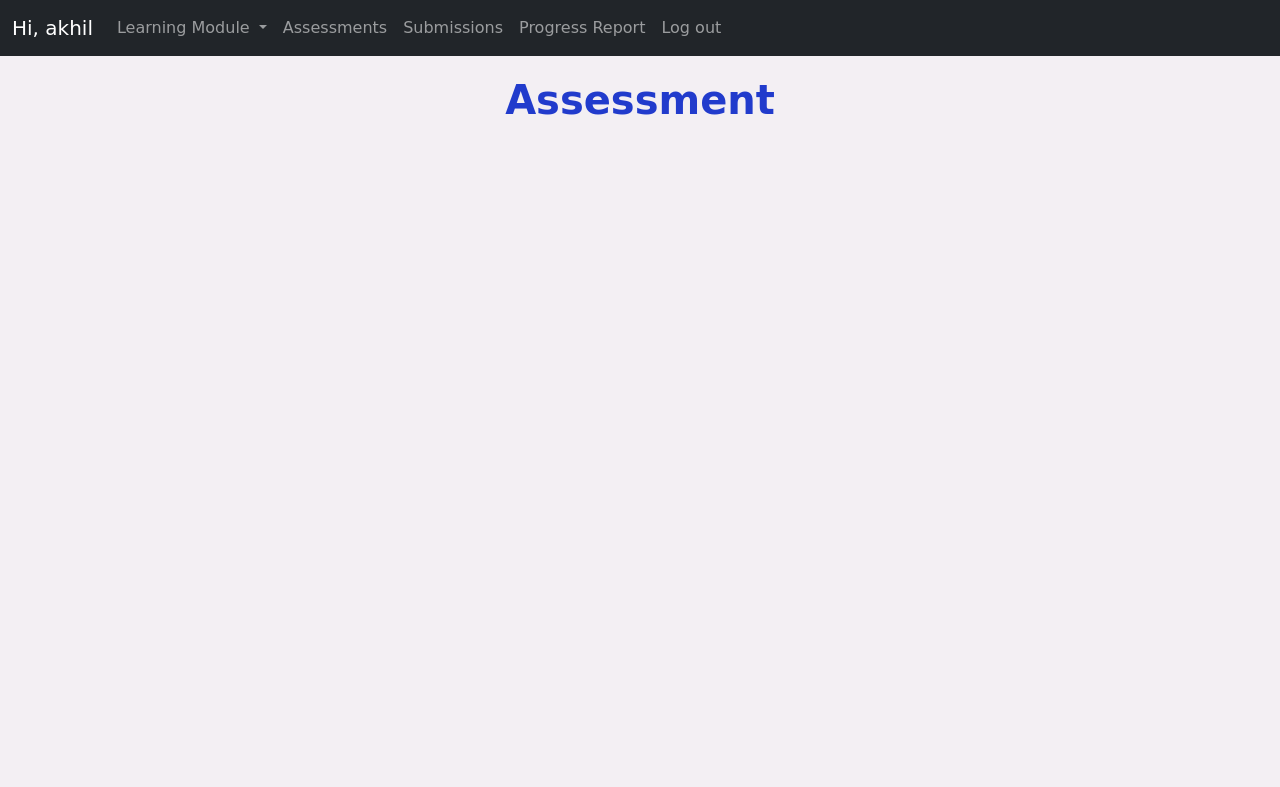
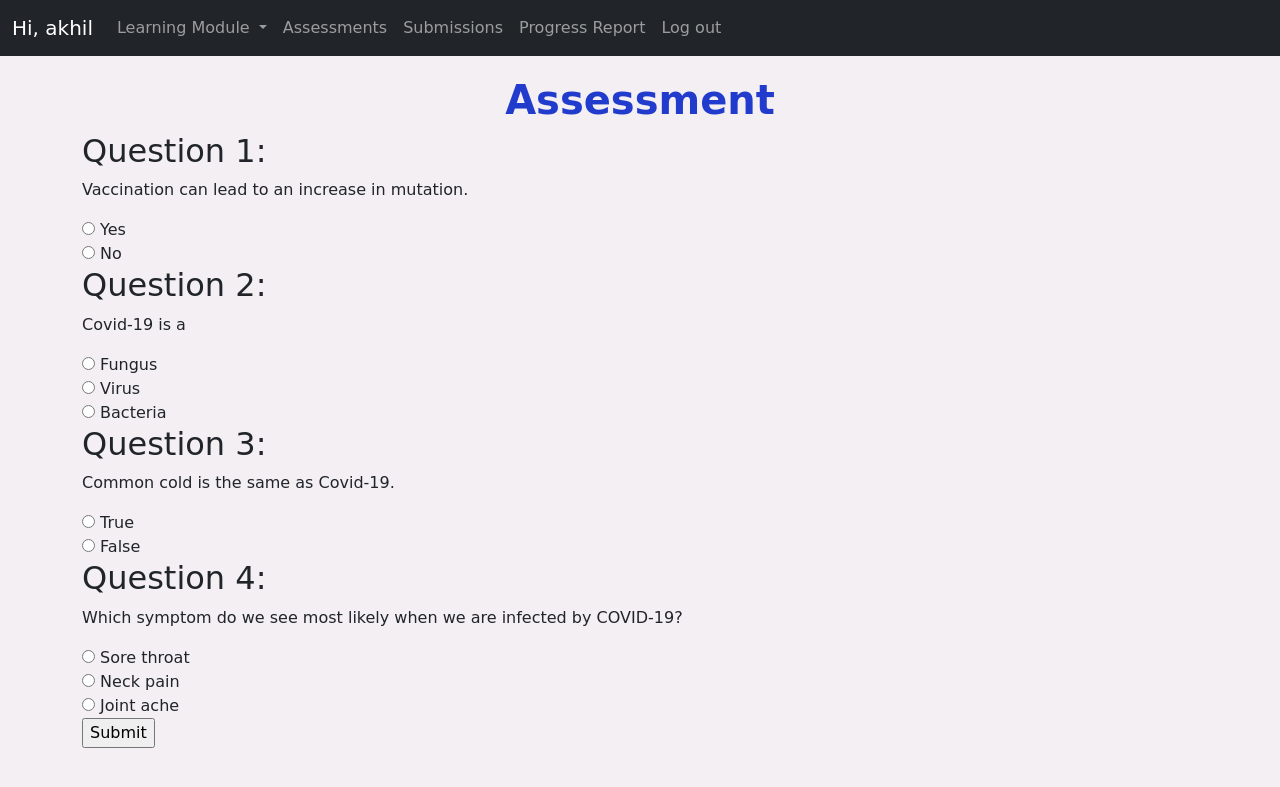
Before and after one commit to Aartipote/CITS5505_PROJ, a Flask app: page /assessment in a window 1280 px wide. Shown: the top 787 px of the page. Run offline with Flask 2, Linux system fonts and the light colour scheme; a user stored in the database is signed in; some libraries are stand-ins or nearby versions.

Commit message:
Assessment added

```diff
--- a/app/templates/assessment.html
+++ b/app/templates/assessment.html
@@ -1,4 +1,5 @@
 {% extends "dashboard.html" %}
+{% import "bootstrap/wtf.html" as wtf %}
 
 {% block title %}Assessment Page Page{% endblock %}
 
@@ -7,6 +8,39 @@
 <div class="user-page-container">
     <h1>Assessment</h1>
 
+    <div class="container">
+        <form class="form-assessment" method="POST" action="/assessment">
+            <div class="ques-block">
+                <h2>Question 1:</h2>
+                <p>Vaccination can lead to an increase in mutation.</p>
+                <input type = "radio" name="question1" value = "Yes">  Yes <br>
+                <input type = "radio" name="question1"value = "No">  No<br>
+            </div>
+            <div class="ques-block">
+                <h2>Question 2:</h2>
+                <p>Covid-19 is a </p>
+                <input type = "radio" name="question2" value = "Fungus">  Fungus <br>
+                <input type = "radio" name="question2"value = "Virus">  Virus<br>
+                <input type = "radio" name="question2"value = "Bacteria">  Bacteria<br>
+            </div>
+            <div class="ques-block">
+                <h2>Question 3:</h2>
+                <p>Common cold is the same as Covid-19.</p>
+                <input type = "radio" name="question3" value = "True">  True<br>
+                <input type = "radio" name="question3"value = "False">  False<br>
+            </div>
+            <div class="ques-block">
+                <h2>Question 4:</h2>
+                <p>Which symptom do we see most likely when we are infected by COVID-19?</p>
+                <input type = "radio" name="question4" value = "Sore throat">  Sore throat<br>
+                <input type = "radio" name="question4"value = "Neck pain">  Neck pain<br>
+                <input type = "radio" name="question4"value = "Joint ache">  Joint ache<br>
+            </div>
+            <input type="submit">
+
+        </form>
+    </div>
+
 
 </div>
 
--- a/app/templates/login.html
+++ b/app/templates/login.html
@@ -27,5 +27,7 @@
 
             <button class="btn btn-lg btn-primary btn-block" type="submit">Login In</button>
         </form>
+    </div>
+
 
 {% endblock %}
--- a/app/templates/submission.html
+++ b/app/templates/submission.html
@@ -6,6 +6,7 @@
 
 <div class="user-page-container">
     <h1>Submissions</h1>
+
 </div>
 
 {% endblock %}
--- a/app/views.py
+++ b/app/views.py
@@ -1,3 +1,4 @@
+from flask.globals import request
 from app import app
 from flask import render_template, redirect, url_for, flash
 from flask_wtf import FlaskForm
@@ -19,6 +20,7 @@ class User(UserMixin, db.Model):
     username = db.Column(db.String(15), unique=True)
     email = db.Column(db.String(50), unique=True)
     password = db.Column(db.String(80))
+    answers = db.Column(db.String(100))
 
     # def __init__(self, username, email, password):
     #     self.id = id
@@ -30,16 +32,23 @@ class User(UserMixin, db.Model):
 def load_user(user_id):
     return User.query.get(int(user_id))
 
+
+
 class LoginForm(FlaskForm):
     username = StringField('username', validators=[InputRequired(), Length(min=4, max=15, message = "Username should be between 4 and 15 characters long")])
     password = PasswordField('password', validators=[InputRequired(), Length(min=8, max=80, message = "Password should be a minimum of 8 characters")])
     remember = BooleanField('remember me')
 
 
+
 class RegisterForm(FlaskForm):
     email = StringField('email', validators=[InputRequired(), Email(message='Invalid email'), Length(max=50)])
     username = StringField('username', validators=[InputRequired(), Length(min=4, max=15, message = "Username should be between 4 and 15 characters long")])
     password = PasswordField('password', validators=[InputRequired(), Length(min=8, max=80, message = "Password should be a minimum of 8 characters")])
+
+
+class AssessmentForm(FlaskForm):
+    ques1 = StringField('Vaccination can lead to an increase in mutation.')
 
 @app.route("/")
 def base():
@@ -81,7 +90,7 @@ def signup():
         useremailcheck = User.query.filter_by(email = form.email.data).first()
         if not usernamecheck and not useremailcheck:
             hashed_password = generate_password_hash(form.password.data, method='sha256')
-            new_user = User(username=form.username.data, email=form.email.data, password=hashed_password)
+            new_user = User(username=form.username.data, email=form.email.data, password=hashed_password, answers = "")
             db.session.add(new_user)
             db.session.commit()
 
@@ -133,15 +142,35 @@ def whattodo():
     return render_template("whattodo.html", name=current_user.username)
 
 
-@app.route('/assessment')
+@app.route('/assessment',methods=['GET','POST'])
 @login_required
 def assessment():
-    return render_template("assessment.html", name=current_user.username)
+    form = AssessmentForm()
+    actual_answers = ['No','Virus','False','Sore throat']
+    if request.method == 'POST':
+        user_answers = [request.form.get('question1'),request.form.get('question2'),request.form.get('question3'),request.form.get('question4')]
+        print(user_answers)
+        total = 0
+        for x in range(0,4):
+            if(user_answers[x]==actual_answers[x]):
+                total +=1
+        print(total)
+        sep = "/"
+        user_answer_concat = sep.join(user_answers)
+        print(user_answer_concat)
+        user_row = User.query.get(current_user.id)
+        user_row.answers=user_answer_concat
+        db.session.add(user_row)
+        db.session.commit()
+
+        return redirect(url_for('submission'))
+    return render_template("assessment.html" , name=current_user.username)
 
 
-@app.route('/submission')
+@app.route('/submission',methods=['GET'])
 @login_required
 def submission():
+
     return render_template("submission.html", name=current_user.username)
 
 @app.route('/progress')
```
Also changed, not shown: appdatabase.db, 1 other file.
